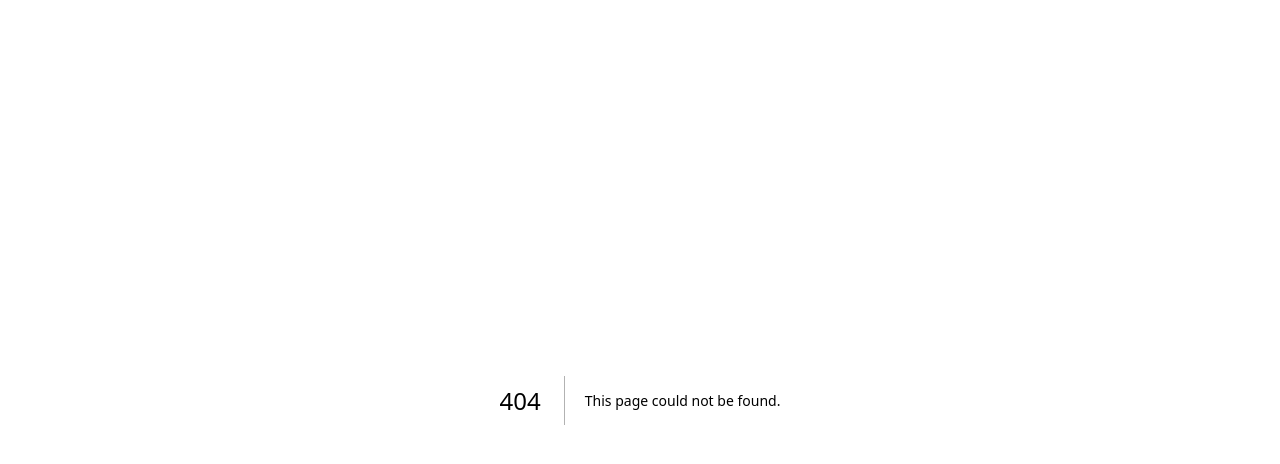
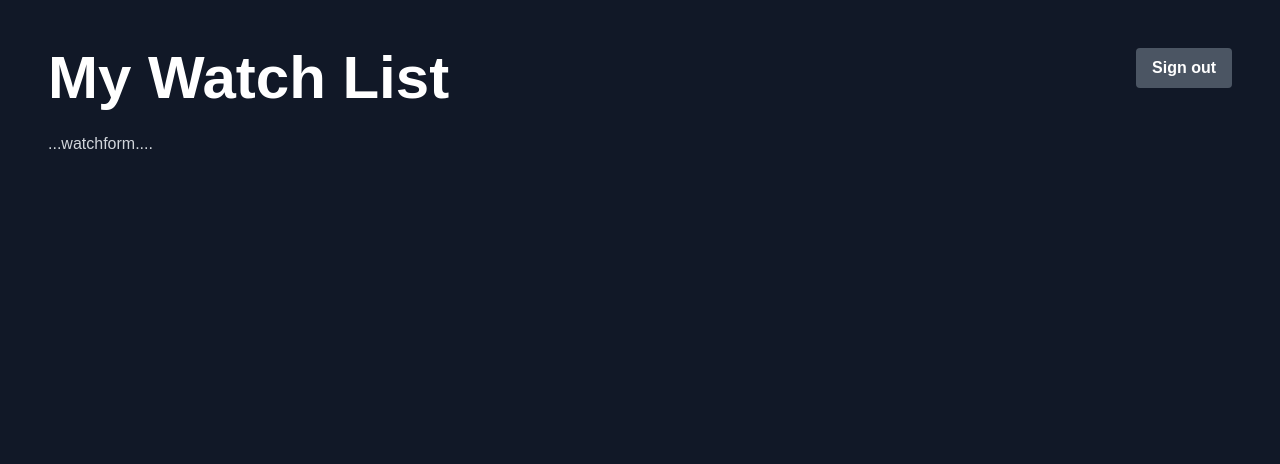
Before and after one commit to imsp18/watch-list-app, a Next.js app: page /watch-list in a window 1280 px wide. Before the commit this address had no page. Shown: the top 464 px of the page. Built offline with nearby package versions, Linux system fonts and the light colour scheme.

Commit message:
Add WatchForm and EditWatch components to manage watch list

```diff
--- /dev/null
+++ b/app/components/EditWatch.tsx
@@ -0,0 +1,5 @@
+export default function EditWatch({ watch }) {
+    return (
+        <p>...edit watch component</p>
+    )
+}
--- /dev/null
+++ b/app/components/WatchForm.tsx
@@ -0,0 +1,5 @@
+export default function WatchForm() {
+    return (
+        <p>...watchform....</p>
+    )
+}
--- /dev/null
+++ b/app/watch-list/page.tsx
@@ -0,0 +1,44 @@
+import WatchForm from "../components/WatchForm"
+
+export default function WatchList() {
+
+    const watches = [];
+
+    return (
+        <div className="min-h-screen bg-gray-900 text-gray-300">
+            <div className="container mx-auto p-6 sm:p-12">
+                <div className="flex justify-between items-start">
+                    <h1 className="text-5xl md:text-6xl font-extrabold text-white mb-6">My Watch List</h1>
+                    <form action="/auth/signout" method="post">
+                        <button
+                            type="submit"
+                            className="bg-gray-600 hover:bg-gray-700 text-white font-bold py-2 px-4 rounded"
+                        >
+                            Sign out
+                        </button>
+                    </form>
+                </div>
+                <WatchForm />
+                <div className="mt-6">
+                    {watches.map((watch) => (
+                        <div key={watch.id} className="mb-4 p-4 bg-gray-800 rounded-lg shadow">
+                            <h2 className="text-xl text-white mb-2">{watch.brand} - {watch.model}</h2>
+                            <div className="flex space-x-2">
+                                <form action={deleteWatch}>
+                                    <input type="hidden" name="id" value={watch.id} />
+                                    <button
+                                        type="submit"
+                                        className="bg-red-500 hover:bg-red-700 text-white font-bold py-2 px-4 rounded"
+                                    >
+                                        Delete
+                                    </button>
+                                </form>
+                                <EditWatch watch={watch} />
+                            </div>
+                        </div>
+                    ))}
+                </div>
+            </div>
+        </div>
+    )
+}
```
